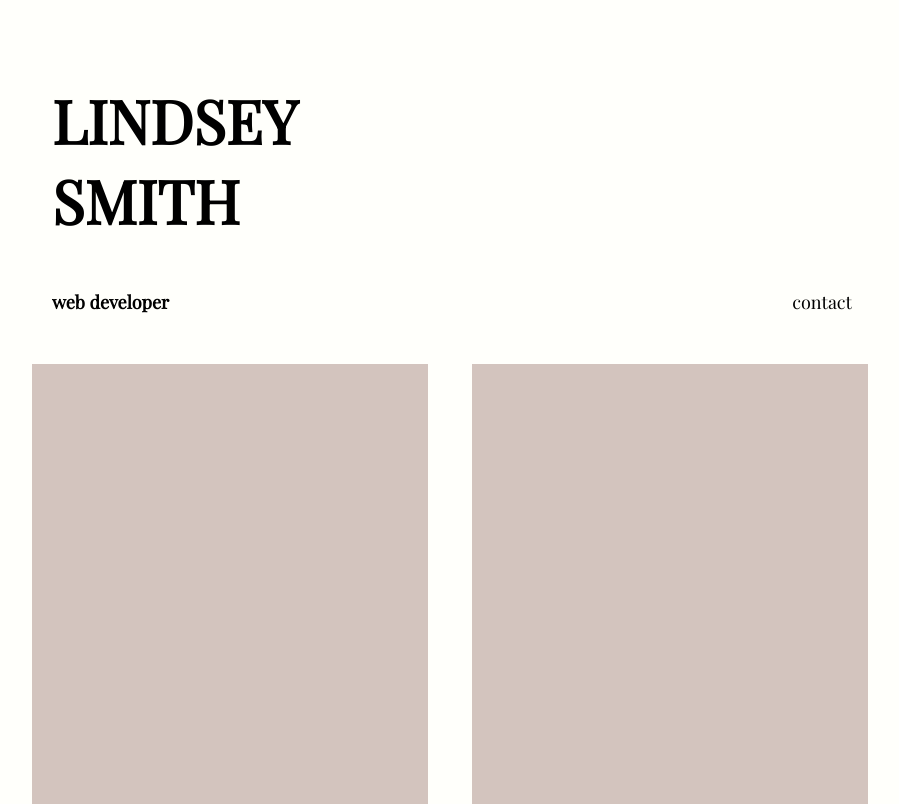
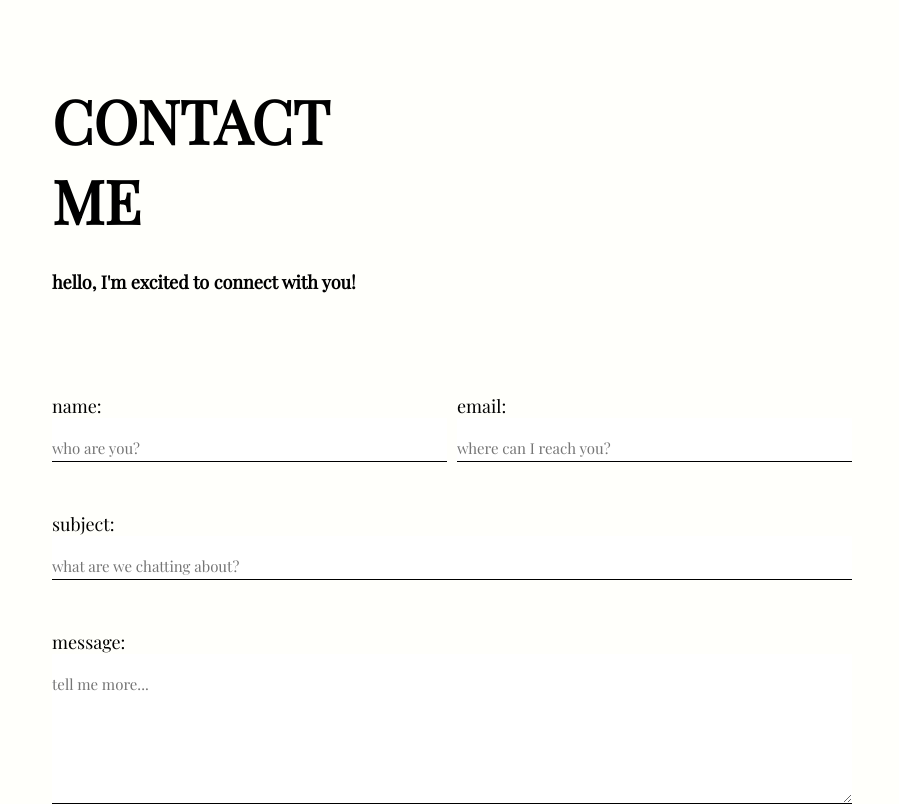
Before and after one commit to campbelllm/portfolio, a React (Create React App) app: page /contact in a window 1280 px wide. Shown: the top 804 px of the page, without its empty margins (188-1087 px from the left). Built offline with nearby package versions, Linux system fonts and the light colour scheme.

Commit message:
route paths

```diff
--- a/src/App.js
+++ b/src/App.js
@@ -7,8 +7,10 @@ function App() {
   return (
     <Router className="body">
       <Switch>
-        <Route path="/" component={Home} />
-        <Route path="/contact" component={Contact} />
+        <Route exact path="/" component={Home} />
+        <Route exact path="/contact">
+          <Contact />
+        </Route>
       </Switch>
     </Router>
   );
```
